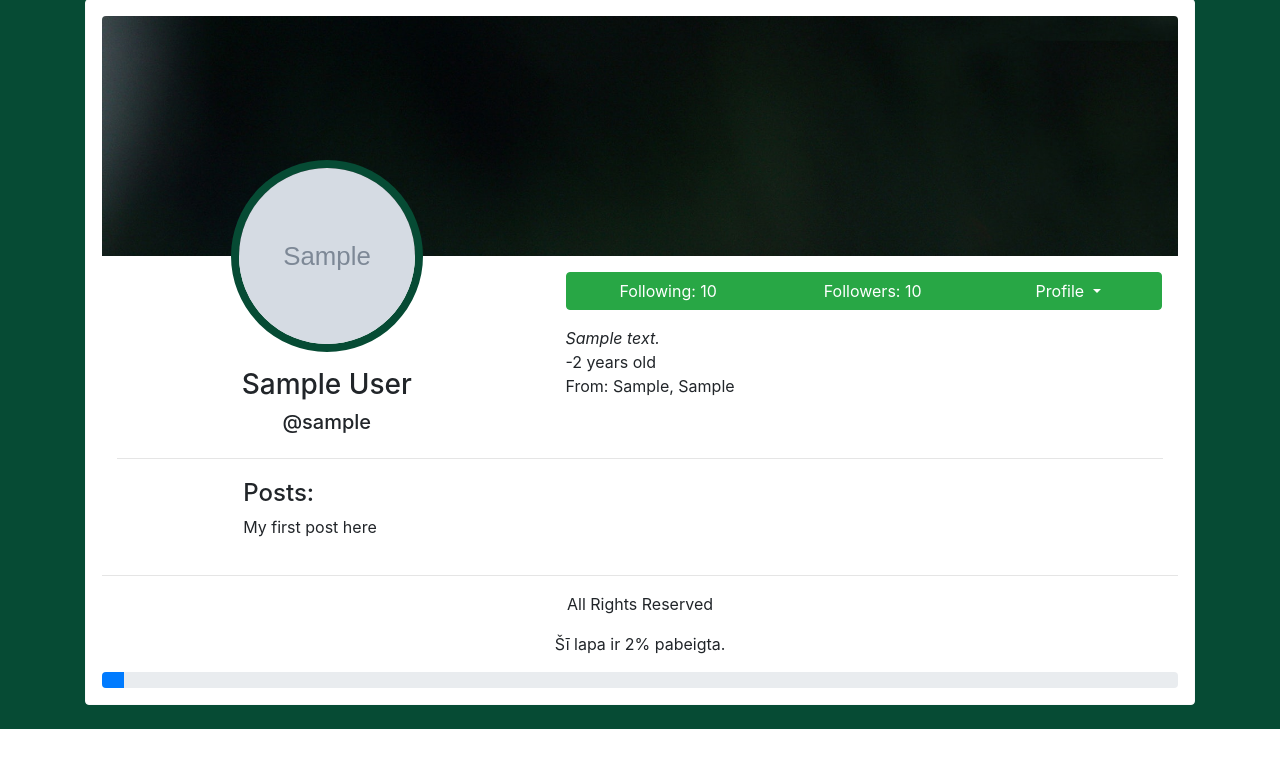
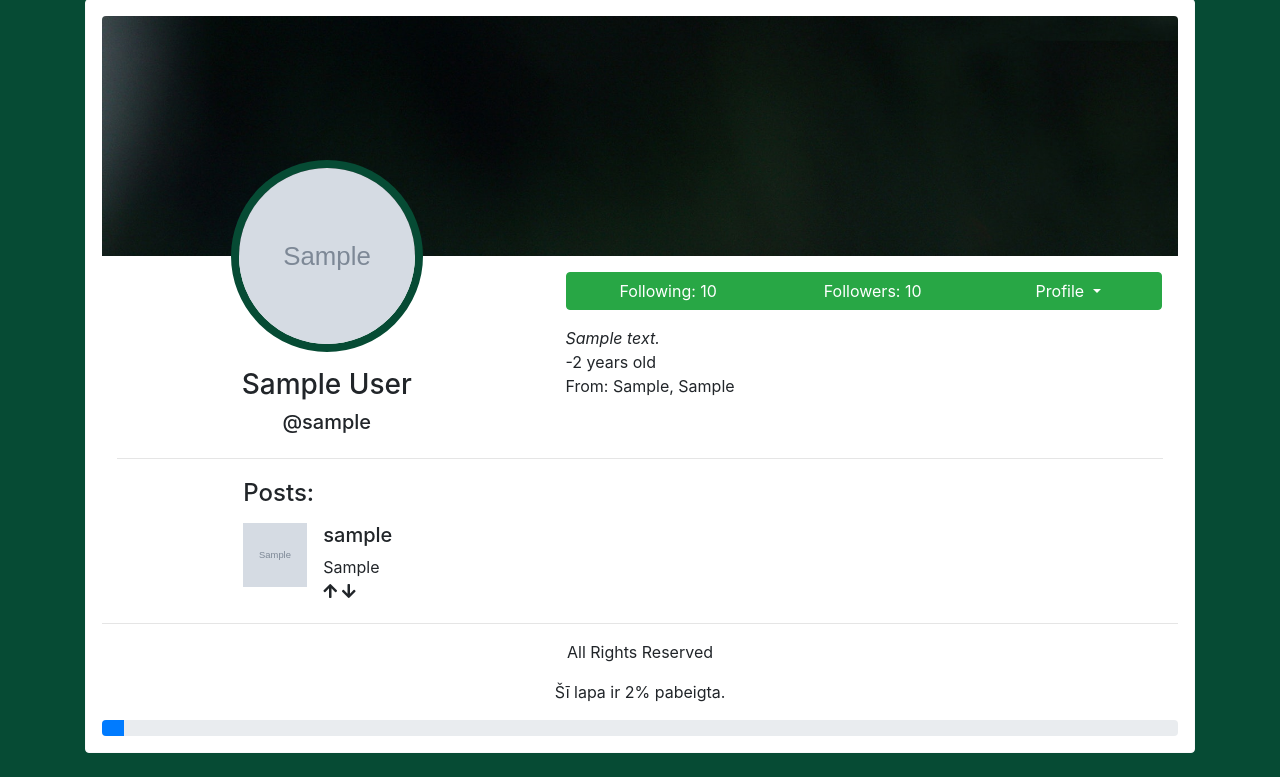
Before and after one commit to dnamsons/hiking-app-django, a Django app: page /user/1/ in a window 1280 px wide. Shown: the part 97-874 px from the top of the page. Before the commit the page ends 826 px from the top, so only its background shows below. Run offline with Django 3.2, Linux system fonts and the light colour scheme; a user stored in the database is signed in; tables that the repository leaves empty hold one stand-in row (values such as "Sample post"); grey boxes marked "Sample" are stand-in pictures; some libraries are stand-ins or nearby versions.

Commit message:
profile page renders posts

```diff
--- a/posts/views.py
+++ b/posts/views.py
@@ -25,3 +25,17 @@ def make_post(request):
         else:
             UserPost.objects.create(post_author = current_user, post = post_contents)
     return HttpResponseRedirect(url)
+
+
+def render_own_posts(request):
+    current_user = request.user
+    post_query = UserPost.objects.filter(post_author = current_user)
+    if not post_query:
+        return None
+    return post_query
+
+def render_other_posts(request, requested_user):
+    post_query = UserPost.objects.filter(post_author = requested_user)
+    if not post_query:
+        return None
+    return post_query
--- a/static/css/main.css
+++ b/static/css/main.css
@@ -70,3 +70,15 @@ body
 {
     font-weight: bold;
 }
+
+
+.fa-arrow-up:hover
+{
+    color: darkgreen
+}
+
+
+.fa-arrow-down:hover
+{
+    color: darkred
+}
--- a/templates/user/edit_profile.html
+++ b/templates/user/edit_profile.html
@@ -46,7 +46,8 @@
             </button>
           </div>
           <div class="modal-body">
-              <form action="">
+              <form method="POST" action="">
+                  {% csrf_token %}
                 Old password:
                 <input type="password" class="form-control" name="oldpsw"><br>
                 New password:
--- a/templates/user/profile.html
+++ b/templates/user/profile.html
@@ -55,7 +55,21 @@
 <div class="row p-1 justify-content-center align-self-center">
     <div class="col-md-9">
         <h4>Posts:</h4>
+        {% if post_list != None %}
+        {% for p in post_list %}
+        <li class="media mt-3">
+                <img class="mr-3" src="/media/{{ p.post_author.userprofile.profile_image }}" alt="{{ u.username}}" width="64" height="64">
+                <div class="media-body">
+                   <h5 class="mt-0">{{ p.post_author }}</h5>
+                    {{ p.post }}<br>
+                    <i class="fas fa-arrow-up"></i>
+                    <i class="fas fa-arrow-down"></i>
+                </div>
+        </li>
+        {% endfor %}
+        {% else %}
         <p>My first post here</p>
+        {% endif %}
     </div>
 </div>
 
--- a/user/views.py
+++ b/user/views.py
@@ -8,6 +8,7 @@ from django.views.decorators.csrf import csrf_exempt
 from django.core.urlresolvers import reverse
 from django.http import JsonResponse
 from user.forms import ImageUploadForm
+from posts.views import render_own_posts, render_other_posts
 
 # Create your views here.
 
@@ -20,9 +21,11 @@ def profile(request, user_id):
     current_user = request.user
     followed = False
     if current_user != requested_user:
+        post_list = render_other_posts(request, requested_user)
         if UserFollowing.objects.filter(user = current_user, followed_user = requested_user).exists():
             followed = True
-
+    else:
+        post_list = render_own_posts(request)
 
 
     if requested_user.first_name != '':
@@ -38,7 +41,9 @@ def profile(request, user_id):
     else:
         age = None
 
-    args = {'requested_user': requested_user, 'name': name, 'age': age, 'followed': followed}
+
+
+    args = {'requested_user': requested_user, 'name': name, 'age': age, 'followed': followed, 'post_list': post_list,}
     return render(request, 'user/profile.html', args)
 
 def edit_profile(request):
```
